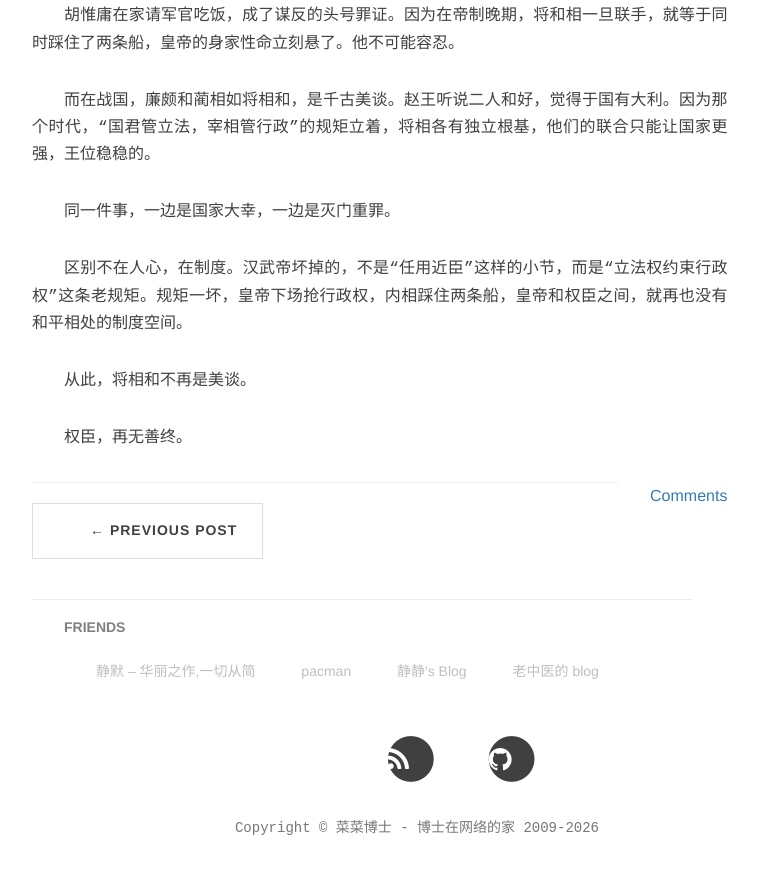
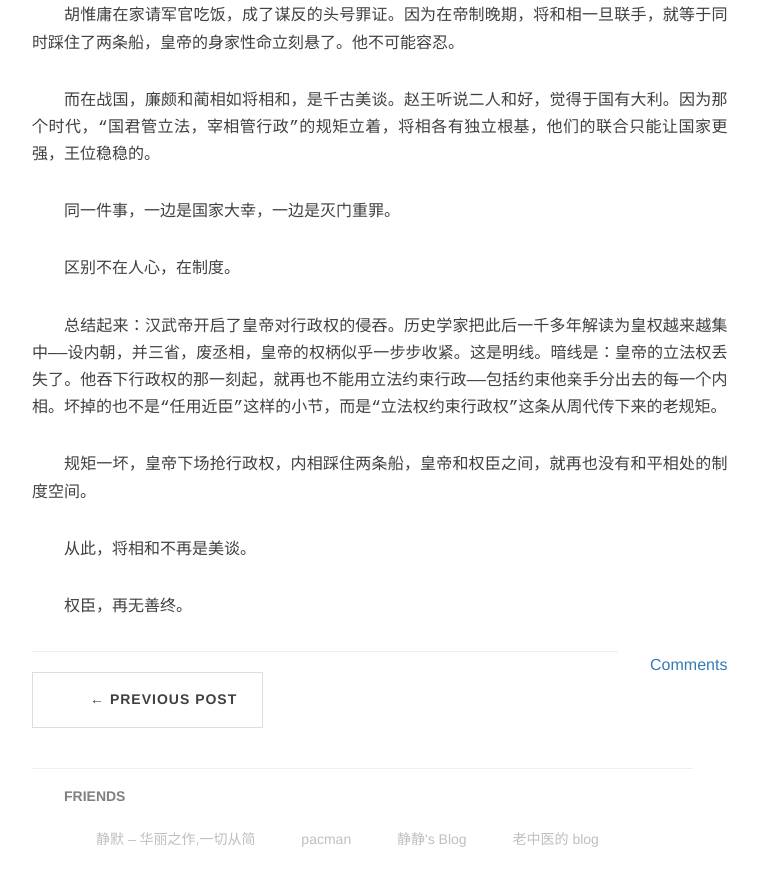
Before and after one commit to microcai/microcai.github.io, a Jekyll site: the page built from _posts/2026-10-29-neixiang-weixiang.md, in a window 1280 px wide and 900 px high, scrolled down 5885 px. Shown: the top 886 px of the window, without its empty margins (239-997 px from the left). Built offline with Jekyll 4.4.1, drawn with Linux system fonts in a browser that asks for light colours; nearby versions of some CDN libraries; comment, search, counter and statistics services are not loaded.

Commit message:
update blog

```diff
--- a/_posts/2026-10-29-neixiang-weixiang.md
+++ b/_posts/2026-10-29-neixiang-weixiang.md
@@ -157,7 +157,11 @@ tags:   [history, politics]
 
 同一件事，一边是国家大幸，一边是灭门重罪。
 
-区别不在人心，在制度。汉武帝坏掉的，不是“任用近臣”这样的小节，而是“立法权约束行政权”这条老规矩。规矩一坏，皇帝下场抢行政权，内相踩住两条船，皇帝和权臣之间，就再也没有和平相处的制度空间。
+区别不在人心，在制度。
+
+总结起来：汉武帝开启了皇帝对行政权的侵吞。历史学家把此后一千多年解读为皇权越来越集中——设内朝，并三省，废丞相，皇帝的权柄似乎一步步收紧。这是明线。暗线是：皇帝的立法权丢失了。他吞下行政权的那一刻起，就再也不能用立法约束行政——包括约束他亲手分出去的每一个内相。坏掉的也不是“任用近臣”这样的小节，而是“立法权约束行政权”这条从周代传下来的老规矩。
+
+规矩一坏，皇帝下场抢行政权，内相踩住两条船，皇帝和权臣之间，就再也没有和平相处的制度空间。
 
 从此，将相和不再是美谈。
 
```
